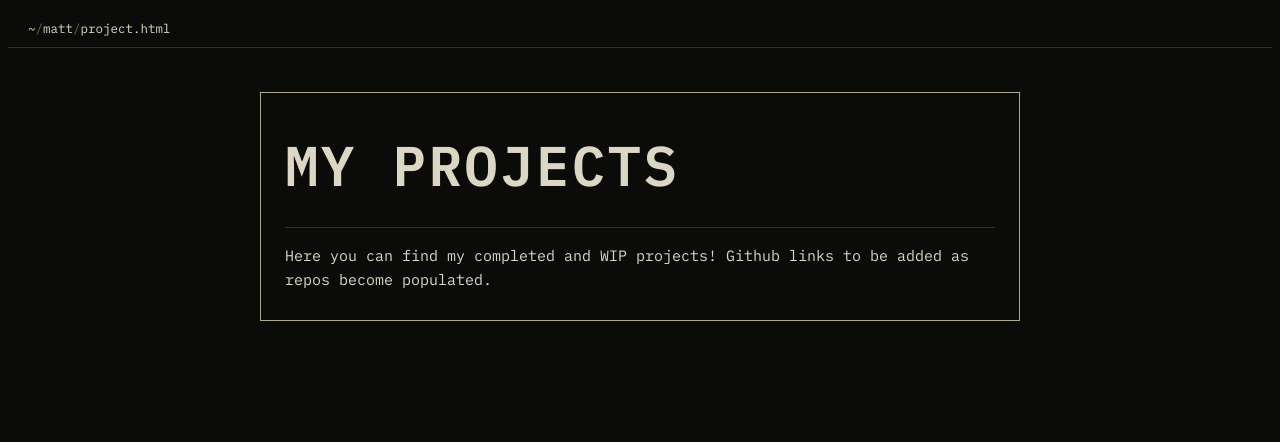
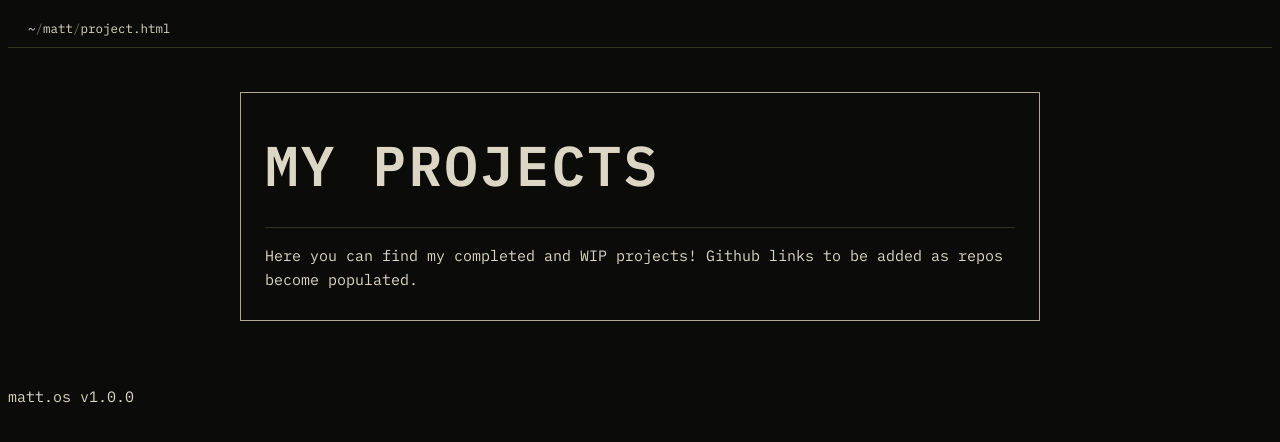
Before and after one commit to M4Madden/m4madden.github.io, a plain HTML site: page project/project.html in a window 1280 px wide. Drawn offline with nearby package versions, Linux system fonts and the light colour scheme.

Commit message:
Updating project.html & css

```diff
--- a/project/project.css
+++ b/project/project.css
@@ -0,0 +1,67 @@
+:root[data-theme="dark"] {
+--bg: #0b0b09;
+--panel: #121210;
+--fg: #dcd7c4;
+--fg-dim: #6f6b58;
+--accent: #93a86a;
+--accent-2: #b5673a;
+--border: #34321f;
+--border-strong: #afa88f;
+}
+
+html, body {
+    background: var(--bg);
+    color: var(--fg);
+}
+
+body {
+    font-family: 'IBM Plex Mono', monospace;
+    font-size: 15px;
+    line-height: 1.6;
+}
+
+.topbar {
+    display: flex;
+    justify-content: space-between;
+    align-items: center;
+    gap: 1rem;
+    padding: .6rem 1.25rem;
+    border-bottom: 1px solid var(--border);
+    font-size: 12.5px;
+    color: var(--fg-dim);
+    flex-wrap: wrap;
+}
+.topbar .path { color: var(--fg); }
+.topbar .path .sep { color: var(--fg-dim); }
+
+/* Link color */
+a { color: var(--accent); }
+/* highlight color */
+::selection { background: var(--accent); color: var(--bg); }
+
+main {
+    max-width: 800px;
+    margin: 0 auto;
+    padding: 2.75rem 1.25rem 4rem;
+}
+
+.about {
+    border: 1px solid var(--border-strong);
+    padding: 1.75rem 1.5rem;
+}
+
+.big {
+    font-size: 3.5rem;
+    font-weight: 600;
+    letter-spacing: .04em;
+    margin: 0 0 .9rem;
+}
+
+.bio {
+    margin-top: 1rem;
+    padding-top: 1rem;
+    border-top: 1px solid var(--border);
+    color: var(--fg);
+}
+.bio p { margin: 0 0 1rem; }
+.bio p:last-child { margin-bottom: 0; }
--- a/project/project.html
+++ b/project/project.html
@@ -19,16 +19,21 @@ project.html must
     <title>matthew madden</title>
     <meta name="description" content="Matt Madden — CS student and homelab enthusiast">
     <link href="https://fonts.googleapis.com/css2?family=IBM+Plex+Mono:wght@400;500;600;700&display=swap" rel="stylesheet">
-    <link rel="stylesheet" href="../styles.css">
+    <link rel="stylesheet" href="project.css">
 </head>
 <body>
-    <div class="topbar">
+    <div class="container-fluid">
+        <div class="row topbar align-items-center py-2 px-3 border-bottom">
             <div class="path">~<span class="sep">/</span>matt<span class="sep">/</span>project.html</div>
-        <div class="clock" id="clock"></div>
+
+            <div class="col-auto">
+                <span class="clock" id="clock"></span>
             </div>
-    <main>
-        <section class="block about">
-            <p class="big">MY PROJECTS</p>
+        </div>
+
+        <main class="row">
+            <section class="block about col-12 col-md-8 offset-md-2 py-5">
+                <p class ="big">MY PROJECTS</p>
                 <p class="code" id="code"></p>
                 <div class="bio">
                     <p>
@@ -38,4 +43,11 @@ project.html must
                 </div>
             </section>
         </main>
+    </div>
+    <footer>
+        <span>matt.os v1.0.0</span>
+    </footer>
+    <script src="https://cdnjs.cloudflare.com/ajax/libs/bootstrap/5.3.3/js/bootstrap.bundle.min.js"></script>
+    <script src="type.js"></script>
+
 </body>
```
Lines whose indentation alone changed are shown as unchanged.
